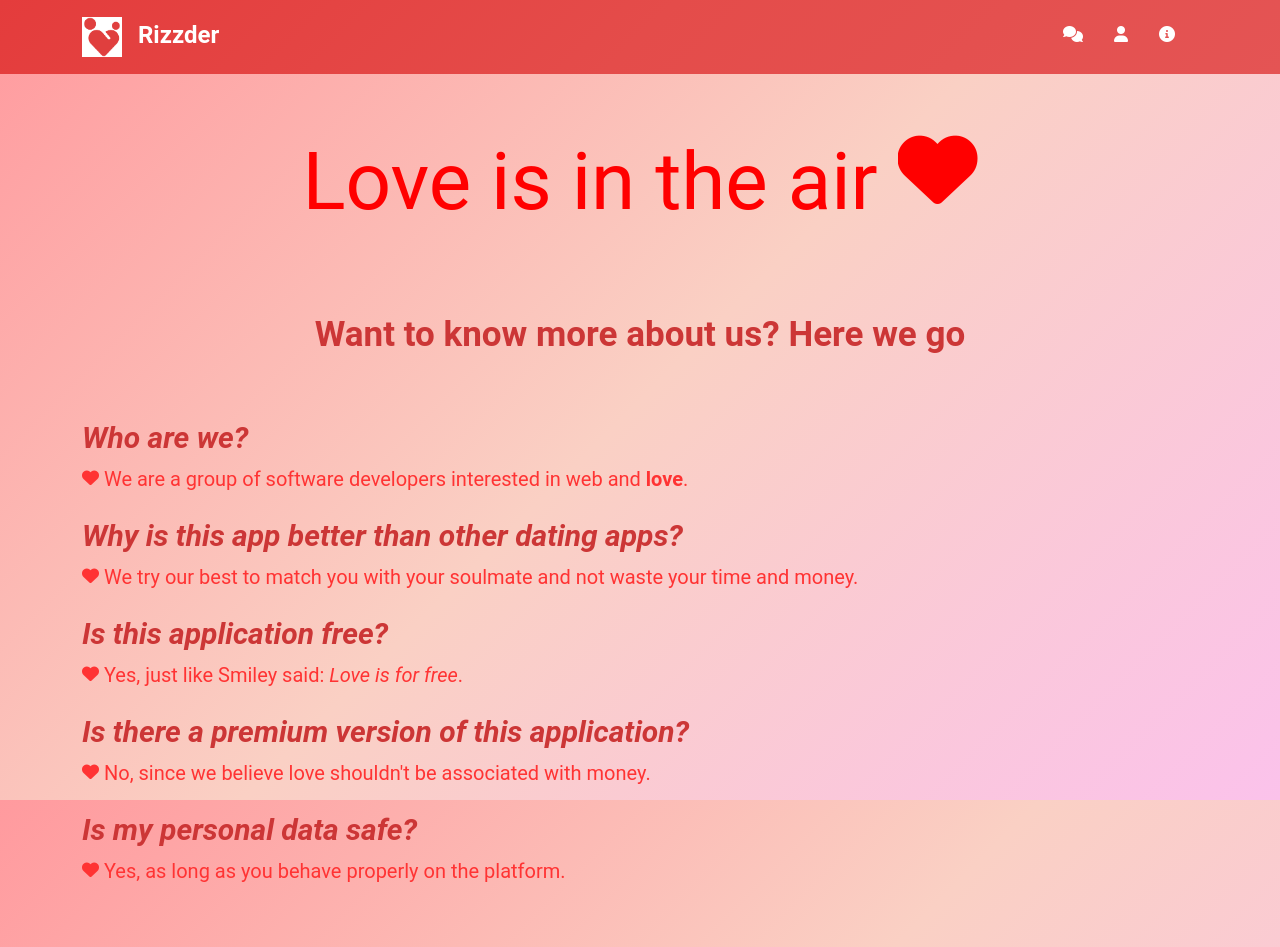
After one commit to Alexh1972/Rizzder-Web-Server, a Django app: template rizzder_app/templates/about.html in a window 1280 px wide. The commit adds this page. Shown: the top 947 px of the page. Run offline with Django 5.2, Linux system fonts and the light colour scheme; the template is opened without the code that fills it, so the values that code supplies are empty.

Commit message:
Added correct html pages

```diff
--- a/rizzder_app/templates/_base.html
+++ b/rizzder_app/templates/_base.html
@@ -5,7 +5,7 @@
 <head>
     <meta charset="utf-8">
     <meta name="viewport" content="width=device-width, initial-scale=1, shrink-to-fit=no">
-
+    <link rel="icon" type="image/png" href="../static/public/images/logo.png">
     <!-- For the icons -->
     <link rel="stylesheet" href="https://cdnjs.cloudflare.com/ajax/libs/font-awesome/6.0.0-beta3/css/all.min.css">
 
@@ -33,8 +33,13 @@
                             </a>
                         </li>
                         <li class="nav-item">
-                            <a class="nav-link" href="#">
+                            <a class="nav-link" id="editProfile" href="{{ url }}/user/edit/">
                                 <i class="fas fa-user" title="Profile"></i>
+                            </a>
+                        </li>
+                        <li class="nav-item">
+                            <a class="nav-link" id="aboutUs" href="/about/">
+                                <i class="fas fa-info-circle" title="About Us"></i>
                             </a>
                         </li>
                     </ul>
@@ -48,12 +53,11 @@
     <!-- Bootstrap JS -->
     <script src="https://cdn.jsdelivr.net/npm/bootstrap@5.3.0-alpha3/dist/js/bootstrap.bundle.min.js"></script>
 
-    <!-- Token forwarding -->
+     <!-- Token forwarding -->
     <script>
         // Extract the 'token' from the URL
         const urlParams = new URLSearchParams(window.location.search);
         const token = urlParams.get('token');
-
         // Update all chat links with the token
         if (token) {
             document.querySelectorAll('.chat-link').forEach(link => {
@@ -63,6 +67,10 @@
             });
         }
     </script>
+
+
+
+
 </body>
 
 </html>
@@ -70,7 +78,6 @@
 
 {% load static %}
 <link rel="stylesheet" href="{% static 'public/style.css' %}?v={{ STATIC_VERSION }}">
-<link rel="icon" href="{% static '/public/images/logo.png' %}">
 
 <!-- Needed by the login page: -->
 <script src="{% static 'js/cookie.js' %}"></script>
--- /dev/null
+++ b/rizzder_app/templates/about.html
@@ -0,0 +1,108 @@
+{% extends "_base.html" %}
+
+{% block content %}
+
+    <div class="container mt-5">
+        <div class="text-center">
+            <span style="font-size: 80px; color: #ff0000;">Love is in the air
+                <i class="fa fa-heart" style="font-size: 80px; color:#ff0000">
+                </i>
+            </span>
+
+        </div>
+    </div>
+
+    <br>
+    <div class="container mt-5">
+        <div class="text-center">
+            <h1 style="font-size: 35px; color: #cc3636;"><b>Want to know more about us? Here we go</b></h1>
+        </div>
+    </div>
+    <br><br>
+    <div class="container mt-2">
+        <div class="text-left">
+            <h2 style="font-size: 30px; color: #cc3636;"><b><i>Who are we?</i></b></h2>
+            <p style="font-size: 20px; color: #ff3333;">
+                <i class="fa fa-heart" style="font-size: 17px; color: #ff3333"></i>
+                    We are a group of software developers interested in web and <b>love</b>.
+            </p>
+        </div>
+    </div>
+
+    <div class="container mt-2">
+        <div class="text-left">
+            <h2 style="font-size: 30px; color:#cc3636;"><b><i>Why is this app better than other dating apps?</i></b></h2>
+            <p style="font-size: 20px; color: #ff3333;">
+                <i class="fa fa-heart" style="font-size: 17px; color: #ff3333"></i>
+                    We try our best to match you with your soulmate and not waste your time and money.
+            </p>
+        </div>
+    </div>
+
+    <div class="container mt-2">
+        <div class="text-left">
+            <h2 style="font-size: 30px; color:#cc3636;"><b><i>Is this application free?</i></b></h2>
+            <p style="font-size: 20px; color: #ff3333;">
+                <i class="fa fa-heart" style="font-size: 17px; color: #ff3333"></i>
+                    Yes, just like Smiley said: <i>Love is for free</i>.
+            </p>
+        </div>
+    </div>
+
+    <div class="container mt-2">
+        <div class="text-left">
+            <h2 style="font-size: 30px; color:#cc3636;"><b><i>Is there a premium version of this application?</i></b></h2>
+            <p style="font-size: 20px; color: #ff3333;">
+                <i class="fa fa-heart" style="font-size: 17px; color: #ff3333"></i>
+                    No, since we believe love shouldn't be associated with money.
+            </p>
+        </div>
+    </div>
+
+    <div class="container mt-2">
+        <div class="text-left">
+            <h2 style="font-size: 30px; color: #cc3636;"><b><i>Is my personal data safe?</i></b></h2>
+            <p style="font-size: 20px; color: #ff3333;">
+                <i class="fa fa-heart" style="font-size: 17px; color: #ff3333"></i>
+                    Yes, as long as you behave properly on the platform.
+            </p>
+        </div>
+    </div>
+
+    <br><br>
+
+    <div class="location-page">
+
+        <div class="location-container">
+            <iframe src="https://www.google.com/maps/embed?pb=!1m17!1m12!1m3!1d214.82077791695005!2d26.047786359641805!3d44.43654522504308!2m3!1f0!2f0!3f0!3m2!1i1024!2i768!4f13.1!3m2!1m1!2zNDTCsDI2JzExLjgiTiAyNsKwMDInNTIuNiJF!5e0!3m2!1sro!2sro!4v1735485875838!5m2!1sro!2sro&amp;ouptut=embed&amp;iwloc=0" width="400" height="250" allowfullscreen="" loading="lazy" referrerpolicy="no-referrer-when-downgrade"></iframe>
+        </div>
+    </div>
+
+    <div class="text-center">
+            <h3 class="location-heading" style="font-size: 25px; color:#ff0000">
+                <i class="fa fa-building" style="font-size: 15px; color:#ff0000"></i>
+                Our HQ location
+                <i class="fa fa-building" style="font-size: 15px; color:#ff0000"></i>
+            </h3>
+    </div>
+
+    <br><br>
+    <div class="container mt-2">
+        <div class="text-center">
+            <h1 style="font-size: 45px; color:#cc3636">Contact us</h1>
+                <p style="font-size: 20px">
+                    <i class="fa fa-envelope" style="font-size: 17px; color:#ff0000"></i>
+                        <a href="mailto:tecef43013@pofmagic.com">
+                            Email
+                        </a>
+                </p>
+
+                <p style="font-size: 20px">
+                    <i class="fa fa-phone" style="font-size: 17px; color:#ff0000"></i>
+                        (+40)756 193 429
+                </p>
+        </div>
+    </div>
+
+
+{% endblock %}
```
